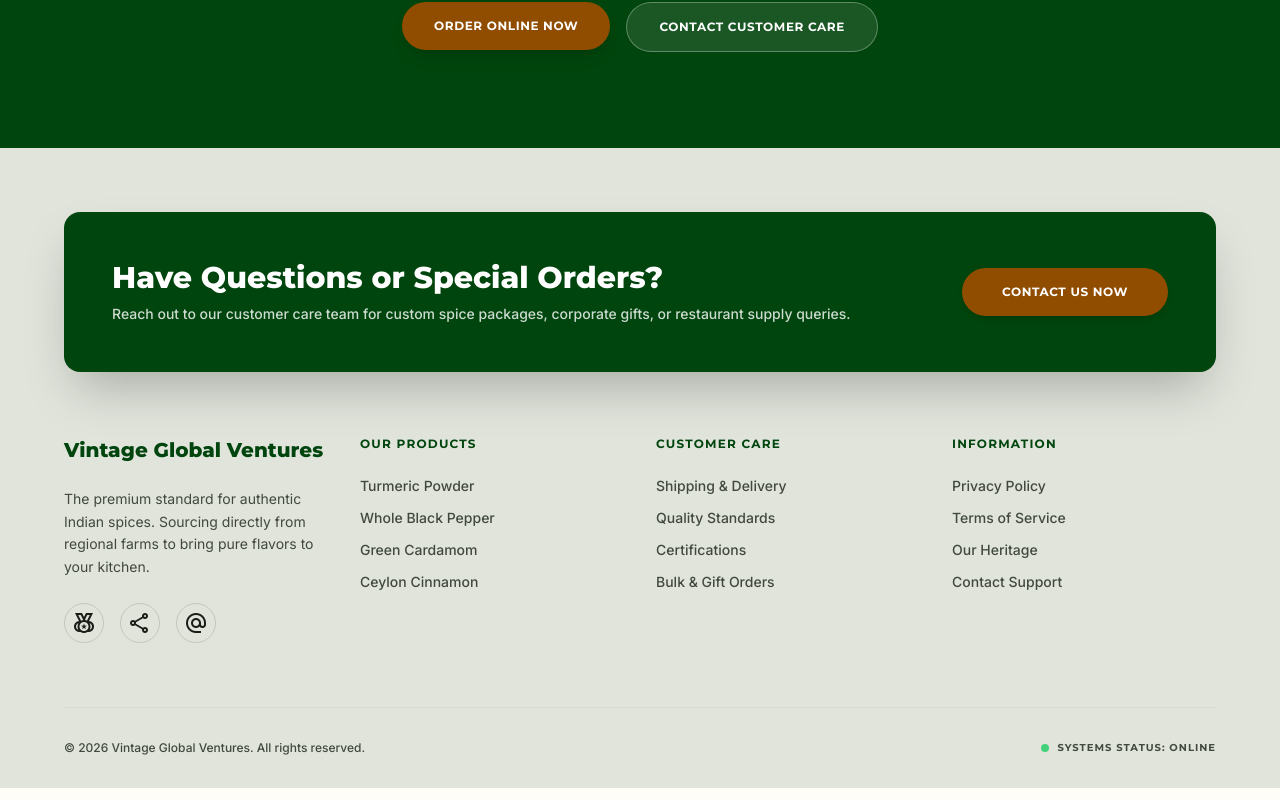
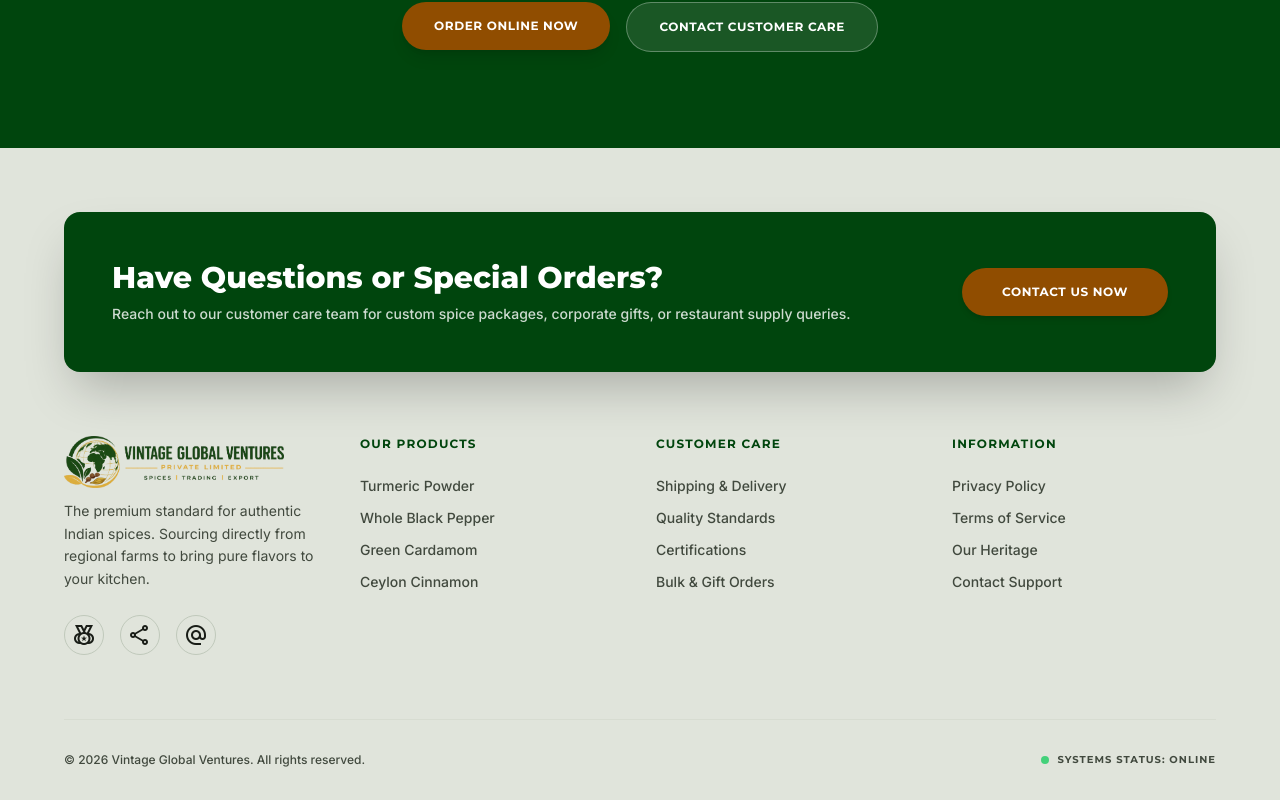
Before and after one commit to aditya5885/spices, a Next.js app: page / in a window 1280 px wide. Shown: the part 4109-4909 px from the top of the page. Built offline with nearby package versions, Linux system fonts and the light colour scheme; no server answers.

Commit message:
Update footer with logo image

```diff
--- a/src/components/Footer.tsx
+++ b/src/components/Footer.tsx
@@ -1,6 +1,6 @@
 import React from "react";
 import Link from "next/link";
-
+import Image from "next/image";
 export default function Footer() {
   return (
     <footer className="bg-surface-container-highest dark:bg-charcoal text-on-surface">
@@ -30,9 +30,14 @@ export default function Footer() {
         {/* Links Grid */}
         <div className="grid grid-cols-1 sm:grid-cols-2 md:grid-cols-4 gap-8 mb-16">
           <div className="md:col-span-1">
-            <div className="font-headline text-xl font-extrabold text-primary mb-6">
-              Vintage Global Ventures
-            </div>
+            <Link href="/" className="block mb-3">
+              <Image
+                src="/images/headlogo_trimmed.png"
+                alt="Vintage Global Ventures"
+                width={220}
+                height={70}
+              />
+            </Link>
             <p className="text-on-surface-variant text-sm leading-relaxed mb-6">
               The premium standard for authentic Indian spices. Sourcing directly from regional farms to bring pure flavors to your kitchen.
             </p>
```
